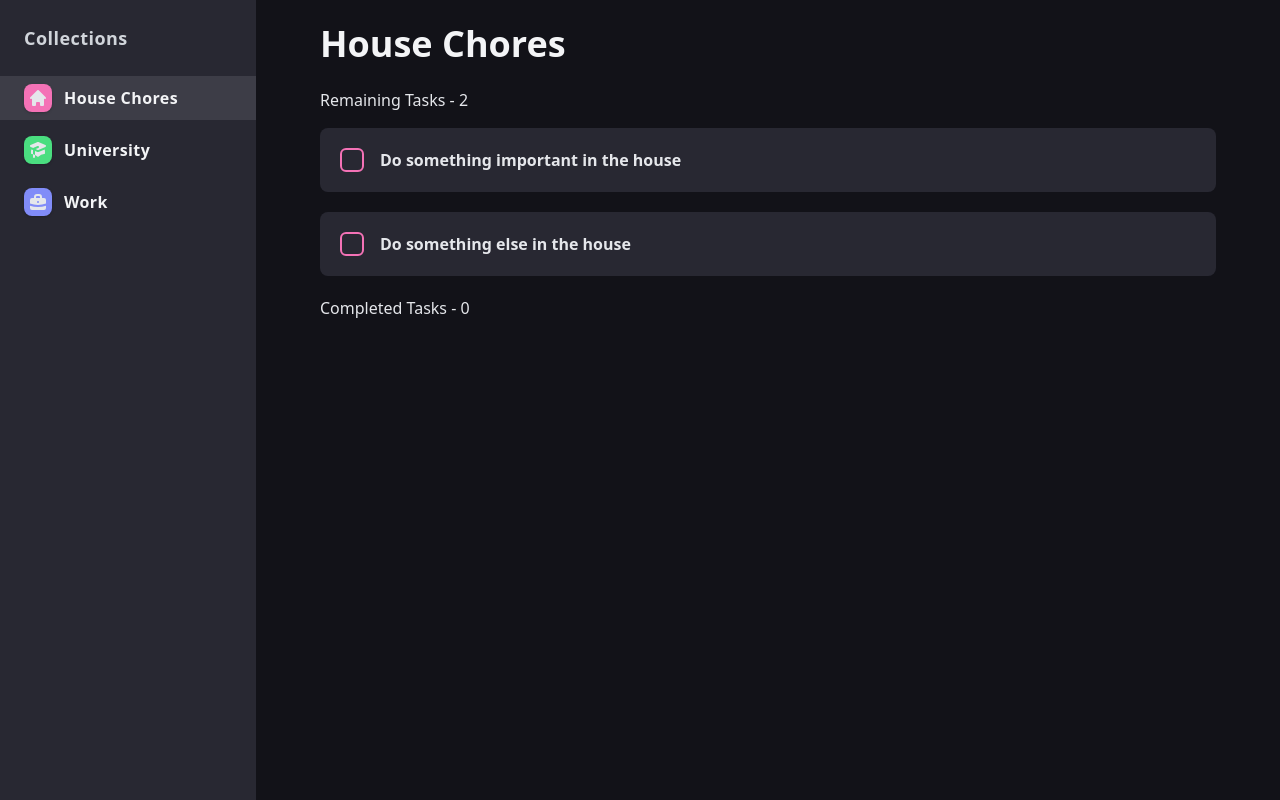
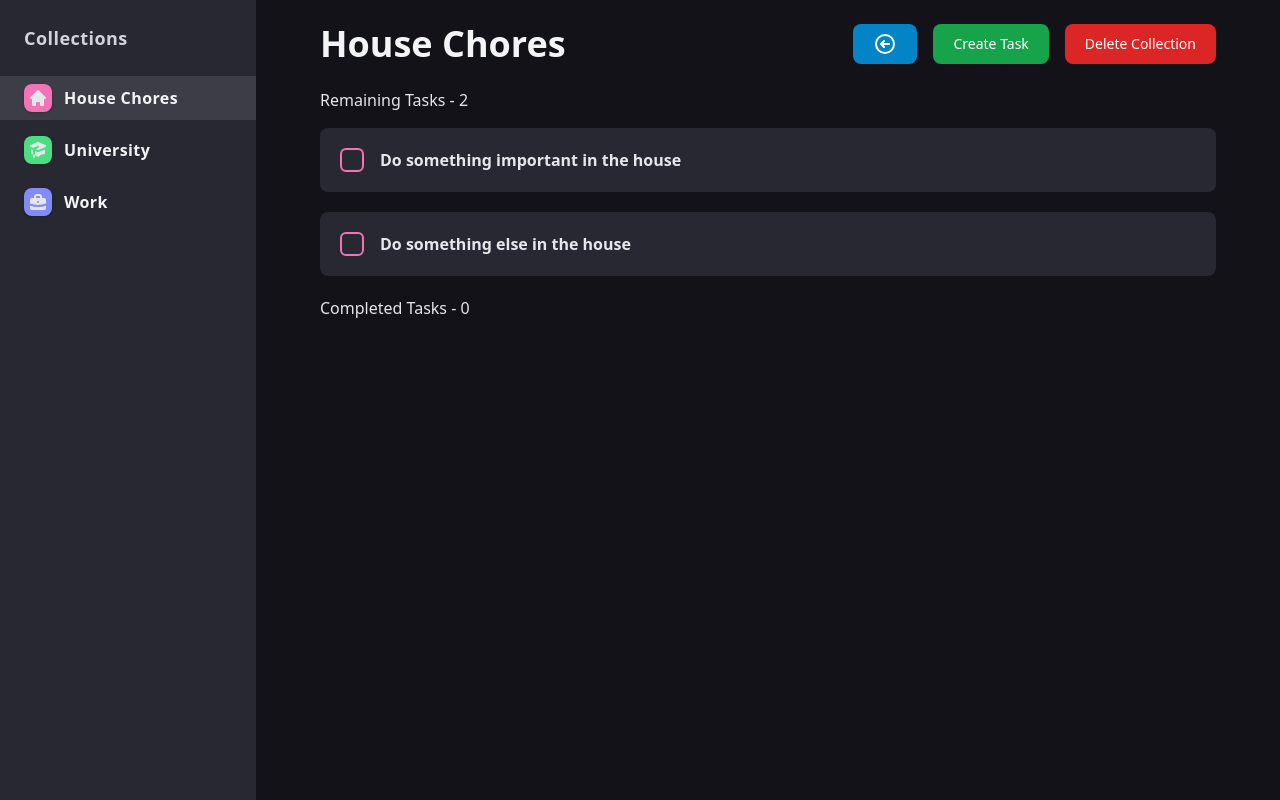
Before and after one commit to Dvalo/next-tasks, a Next.js app: page /collections/1 in a window 1280 px wide. Built offline with nearby package versions, Linux system fonts and the light colour scheme.

Commit message:
Update collections page with tasks form and control buttons

```diff
--- a/package.json
+++ b/package.json
@@ -10,8 +10,10 @@
   "dependencies": {
     "@heroicons/react": "^1.0.5",
     "@tailwindcss/forms": "^0.4.0",
+    "@types/react-datepicker": "^4.3.4",
     "next": "12.0.10",
     "react": "17.0.2",
+    "react-datepicker": "^4.6.0",
     "react-dom": "17.0.2",
     "react-select": "^5.2.2"
   },
@@ -22,6 +24,8 @@
     "eslint": "8.8.0",
     "eslint-config-next": "12.0.10",
     "postcss": "^8.4.6",
+    "prettier": "^2.5.1",
+    "prettier-plugin-tailwindcss": "^0.1.7",
     "tailwindcss": "^3.0.22",
     "typescript": "4.5.5"
   }
--- a/src/context/TasksProvider.tsx
+++ b/src/context/TasksProvider.tsx
@@ -6,10 +6,10 @@ import { initialTasks } from "@context/InitialTasks";
 interface ITaskContext {
   tasks: Collection[];
   changeCompletion: (collectionId: number, taskId: number) => void;
-  addTaskToCollection: (collectionId: number, taskId: number) => number;
+  addTaskToCollection: (collectionId: number, taskId: Task) => void;
   removeTaskFromCollection: (collectionId: number, taskId: number) => number;
   createCollection: (collection: Collection) => void;
-  deleteCollection: (collectionId: number) => number;
+  deleteCollection: (collectionId: number) => void;
 }
 
 const TasksContext = React.createContext<ITaskContext | undefined>(undefined);
@@ -49,9 +49,20 @@ function TasksProvider({ children }: IProps) {
     }
   }
 
-  function addTaskToCollection(collectionId: number, taskId: number) {
-    console.log("added task to collection");
-    return 1;
+  function addTaskToCollection(collectionId: number, task: Task) {
+    const collectionIndex = tasks.findIndex(
+      (collection) => collection.id === collectionId
+    );
+    if (collectionIndex !== -1) {
+      setTasks((prevState) => [
+        ...prevState.slice(0, collectionIndex),
+        {
+          ...prevState[collectionIndex],
+          tasks: [...prevState[collectionIndex].tasks, task],
+        },
+        ...prevState.slice(collectionIndex + 1),
+      ]);
+    }
   }
 
   function removeTaskFromCollection(collectionId: number, taskId: number) {
@@ -64,8 +75,9 @@ function TasksProvider({ children }: IProps) {
   }
 
   function deleteCollection(collectionId: number) {
-    console.log("deleted collection");
-    return 1;
+    setTasks((prevState) =>
+      prevState.filter((collection) => collection.id !== collectionId)
+    );
   }
 
   return (
--- a/src/pages/collections/[id].tsx
+++ b/src/pages/collections/[id].tsx
@@ -1,17 +1,24 @@
-import React from "react";
+import React, { useState } from "react";
+import Link from "next/link";
 import { useRouter } from "next/router";
 import Head from "next/head";
 import Layout from "@layout/index";
 import PageTitle from "@components/PageTitle";
+import TaskForm from "@components/form/TaskForm";
+import Button from "@components/Button";
+import Modal from "@components/modal/Modal";
+import TaskItem from "@components/TaskItem";
+import { ButtonVariationsEnum } from "@config/color-map";
 import { useTasksContext } from "@context/TasksProvider";
-import TaskItem from "@components/TaskItem";
+import { ArrowCircleLeftIcon } from "@heroicons/react/outline";
 import {
   backgroundColorFallback,
   borderColorFallback,
 } from "@helpers/fallback";
 
 function CollectionPage() {
-  const { tasks } = useTasksContext();
+  const [modalActive, setModalActive] = useState(false);
+  const { tasks, deleteCollection } = useTasksContext();
   const router = useRouter();
   const { id } = router.query;
   const currentCollection = tasks.filter((task) => task.id === Number(id))[0];
@@ -22,6 +29,19 @@ function CollectionPage() {
     ? currentCollection.tasks.filter((task) => task.completed)
     : [];
 
+  function handleDelete() {
+    router.push("/");
+    deleteCollection(Number(id));
+  }
+
+  function closeModal() {
+    setModalActive(false);
+  }
+
+  function openModal() {
+    setModalActive(true);
+  }
+
   return (
     <Layout loading={!id || !currentCollection}>
       <Head>
@@ -29,7 +49,30 @@ function CollectionPage() {
       </Head>
       {currentCollection && (
         <>
-          <PageTitle title={currentCollection.title} />
+          <div className="flex items-center justify-between">
+            <PageTitle title={currentCollection.title} />
+            <div className="flex">
+              <Link href="/" passHref>
+                <a className="mr-4">
+                  <Button type={ButtonVariationsEnum.info}>
+                    <ArrowCircleLeftIcon className="h-6 w-6" />
+                  </Button>
+                </a>
+              </Link>
+              <Button
+                type={ButtonVariationsEnum.success}
+                handleClick={openModal}
+              >
+                Create Task
+              </Button>
+              <Button
+                type={ButtonVariationsEnum.error}
+                handleClick={handleDelete}
+              >
+                Delete Collection
+              </Button>
+            </div>
+          </div>
           <div className="mt-6">
             <div className="mb-4">
               Remaining Tasks - {nonCompletedTasks.length}
@@ -58,6 +101,16 @@ function CollectionPage() {
               />
             ))}
           </div>
+          <Modal
+            title="Create Collection"
+            active={modalActive}
+            handleClose={closeModal}
+          >
+            <TaskForm
+              collectionId={currentCollection.id}
+              closeModal={closeModal}
+            />
+          </Modal>
         </>
       )}
     </Layout>
```
Also changed, not shown: 1 other file (tests, documents, lock files or other folders).
